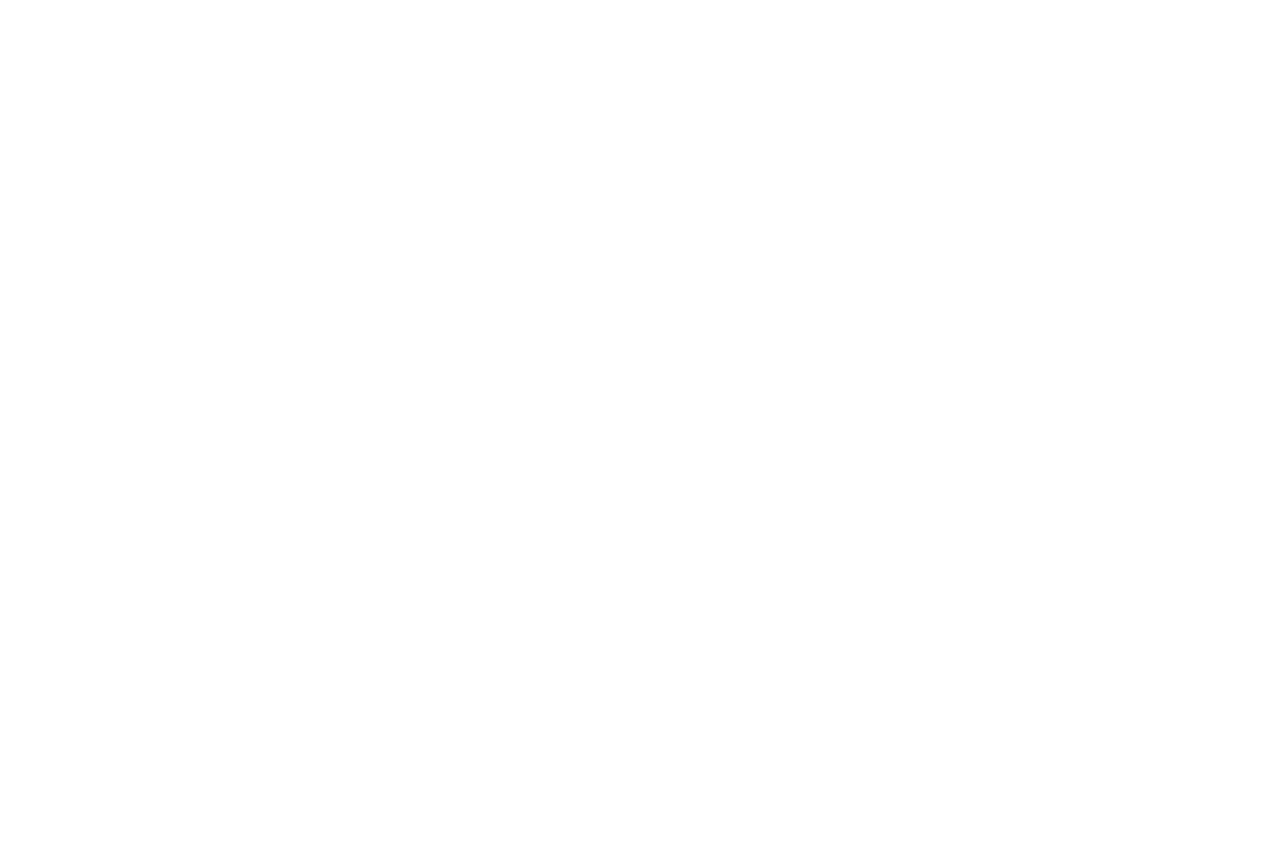
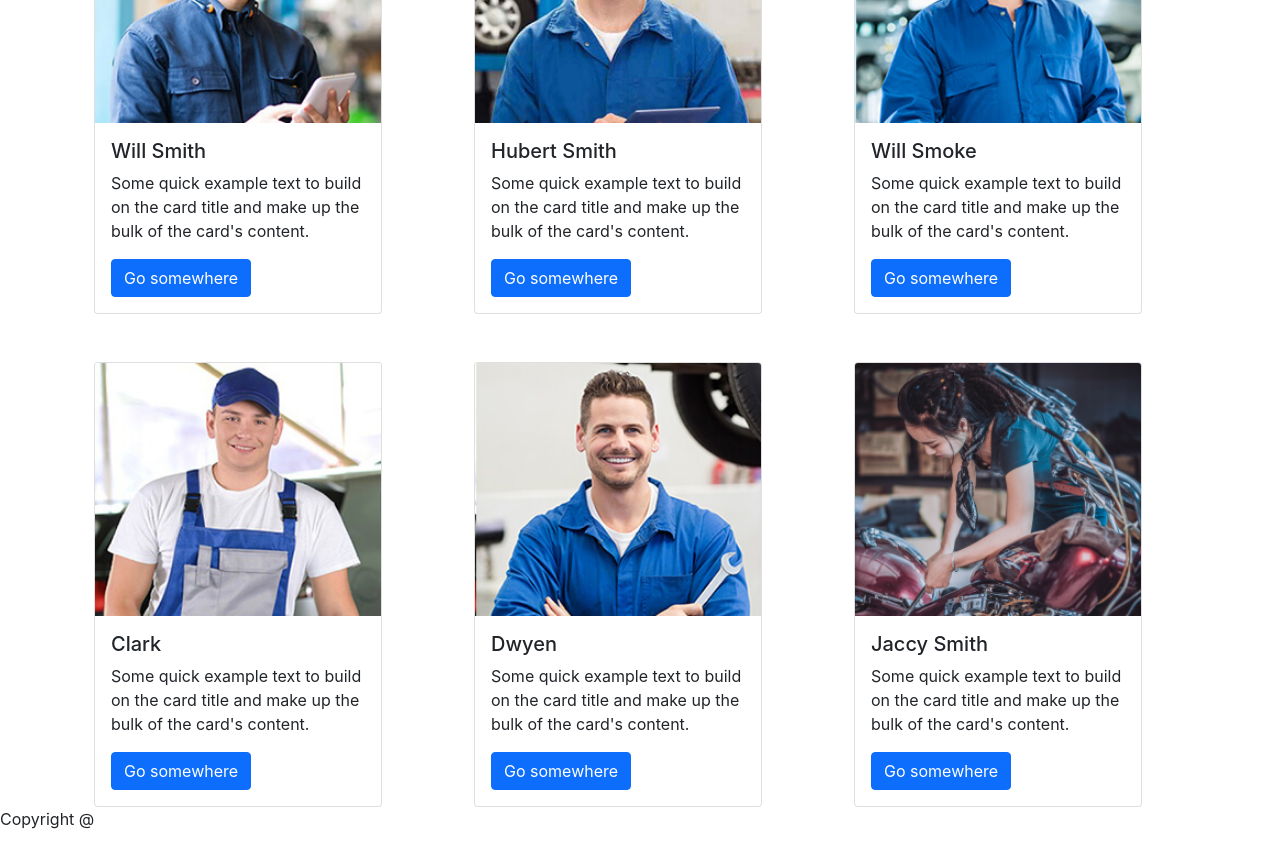
Before and after one commit to ahammedmd852/genius-car-services, a React (Create React App) app: page / in a window 1280 px wide. Shown: the part 1540-2387 px from the top of the page. Before the commit the page ends 1303 px from the top, so only its background shows below. Built offline with nearby package versions, Linux system fonts and the light colour scheme.

Commit message:
experts are added

```diff
--- a/public/index.html
+++ b/public/index.html
@@ -1,15 +1,15 @@
 <!DOCTYPE html>
 <html lang="en">
+
 <head>
   <meta charset="utf-8" />
   <link rel="icon" href="%PUBLIC_URL%/favicon.ico" />
   <meta name="viewport" content="width=device-width, initial-scale=1" />
   <meta name="theme-color" content="#000000" />
-    <meta
-      name="description"
-      content="Web site created using create-react-app"
-    />
+  <meta name="description" content="Web site created using create-react-app" />
   <link rel="apple-touch-icon" href="%PUBLIC_URL%/logo192.png" />
+  <link href="https://cdn.jsdelivr.net/npm/bootstrap@5.1.3/dist/css/bootstrap.min.css" rel="stylesheet"
+    integrity="sha384-1BmE4kWBq78iYhFldvKuhfTAU6auU8tT94WrHftjDbrCEXSU1oBoqyl2QvZ6jIW3" crossorigin="anonymous">
   <!--
       manifest.json provides metadata used when your web app is installed on a
       user's mobile device or desktop. See https://developers.google.com/web/fundamentals/web-app-manifest/
@@ -26,6 +26,7 @@
     -->
   <title>React App</title>
 </head>
+
 <body>
   <noscript>You need to enable JavaScript to run this app.</noscript>
   <div id="root"></div>
@@ -40,4 +41,5 @@
       To create a production bundle, use `npm run build` or `yarn build`.
     -->
 </body>
+
 </html>
--- a/src/Pages/Home/Expert/Expert.js
+++ b/src/Pages/Home/Expert/Expert.js
@@ -1,9 +1,17 @@
 import React from 'react';
 
-const Expert = () => {
+const Expert = ({ expert }) => {
+    const { name, img } = expert;
     return (
-        <div>
-
+        <div className='g-5 col-sm-12 col-md-6 col-lg-4'>
+            <div class="card" style={{ width: "18rem" }}>
+                <img src={img} class="card-img-top" alt="" />
+                <div class="card-body">
+                    <h5 class="card-title">{name}</h5>
+                    <p class="card-text">Some quick example text to build on the card title and make up the bulk of the card's content.</p>
+                    <a href="#" class="btn btn-primary">Go somewhere</a>
+                </div>
+            </div>
         </div>
     );
 };
--- a/src/Pages/Home/Experts/Experts.js
+++ b/src/Pages/Home/Experts/Experts.js
@@ -1,9 +1,32 @@
 import React from 'react';
+import expert1 from '../../../images/expert-1.jpg';
+import expert2 from '../../../images/expert-2.jpg';
+import expert3 from '../../../images/expert-3.jpg';
+import expert4 from '../../../images/expert-4.jpg';
+import expert5 from '../../../images/expert-5.jpg';
+import expert6 from '../../../images/expert-6.png';
+import Expert from '../Expert/Expert';
 
 const Experts = () => {
+    const experts = [
+        { id: 1, name: 'Will Smith', img: expert1 },
+        { id: 2, name: 'Hubert Smith', img: expert2 },
+        { id: 3, name: 'Will Smoke', img: expert3 },
+        { id: 4, name: 'Clark', img: expert4 },
+        { id: 5, name: 'Dwyen', img: expert5 },
+        { id: 6, name: 'Jaccy Smith', img: expert6 }
+    ]
     return (
-        <div>
-
+        <div className='container'>
+            <h1 className='text-primary text-center'>Our Experts</h1>
+            <div className='row'>
+                {
+                    experts.map(expert => <Expert
+                        key={expert.id}
+                        expert={expert}
+                    ></Expert>)
+                }
+            </div>
         </div>
     );
 };
--- a/src/Pages/Home/Home/Home.js
+++ b/src/Pages/Home/Home/Home.js
@@ -1,10 +1,12 @@
 import React from 'react';
+import Experts from '../Experts/Experts';
 import Services from '../Services/Services';
 
 const Home = () => {
     return (
         <div>
             <Services></Services>
+            <Experts></Experts>
         </div>
     );
 };
```
Lines whose indentation alone changed are shown as unchanged.
